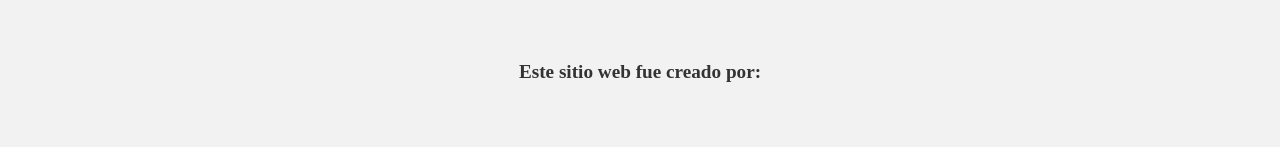
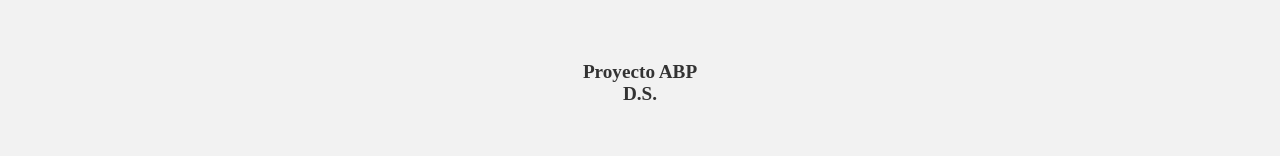
Before and after one commit to JesusRodrigo-Cetis77/DesarrolloSustentable, a plain HTML site: page html/calculo.html in a window 1280 px wide. Shown: the part 2000-2156 px from the top of the page. Drawn offline with Linux system fonts and the light colour scheme.

Commit message:
Edicion del footer.

```diff
--- a/html/calculo.html
+++ b/html/calculo.html
@@ -100,7 +100,7 @@
         </nav>
     </aside>
     <footer>
-        <h4>Este sitio web fue creado por:</h4>
+        <h4>Proyecto ABP <br> D.S.</h4>
     </footer>
     <!--Esto es de la barra lateral-->
     <div class="container">
```
Also changed, not shown: html/fisica.html (+1 -1 lines), html/ingles.html (+1 -1 lines), html/programacion.html (+1 -1 lines), html/sociales.html (+1 -1 lines), index.html (+1 -1 lines).
